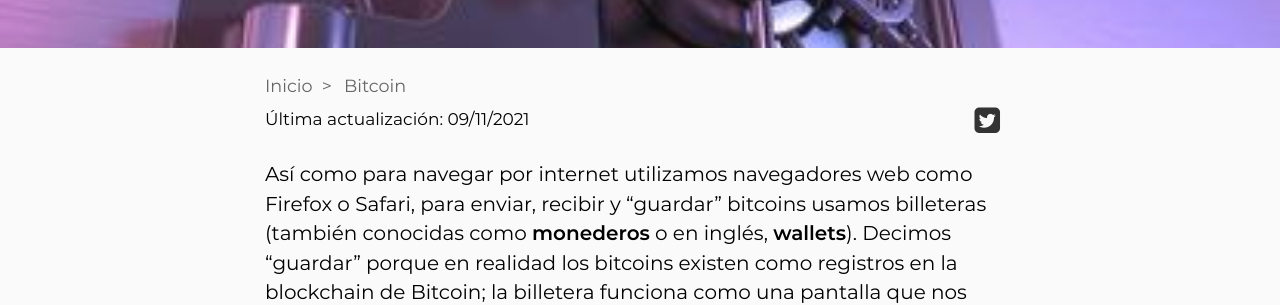
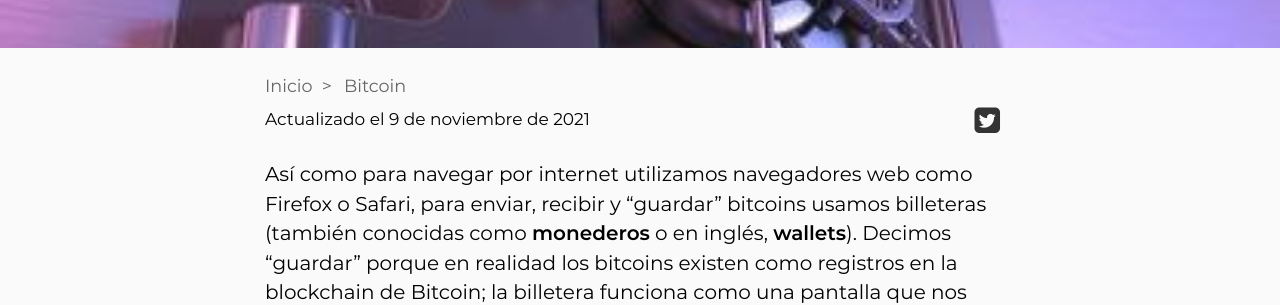
Before and after one commit to criptowiki/criptowiki, a Jekyll site: the page built from collections/_posts/bitcoin/2019-09-29-where-are-bitcoins-kept.md, in a window 1280 px wide and 900 px high. Shown: the part 205-510 px from the top of the window. Built offline with Jekyll 4.4.1, drawn with Linux system fonts in a browser that asks for light colours; some web fonts are replaced.

Commit message:
display Bitcoin dates in spanish readable format

```diff
--- a/_layouts/article.html
+++ b/_layouts/article.html
@@ -20,9 +20,9 @@
 			<div id="article-meta">
 				<span id="article-time">
 					{% if page.updated %}
-						Última actualización: {{ page.updated }}
+						Actualizado el {{ page.updated | date_spanish }}
 					{% elsif page.published %}
-					    Publicado: {{ page.published }}
+					    Publicado el {{ page.published | date_spanish }}
 					{% endif %}
 				</span>
 				<span id="article-share">
```
